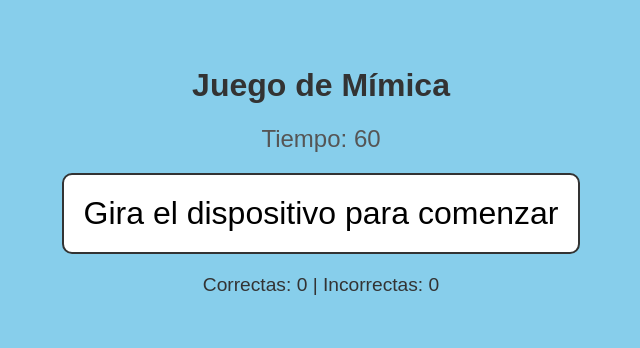
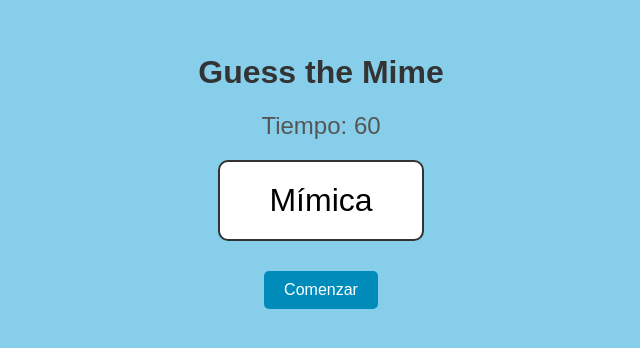
Before and after one commit to Alezcolol/juego-mimica, a plain HTML site: page index.html in a window 1280 px wide. Shown: the part 224-572 px from the top of the page, without its empty margins (319-959 px from the left). Drawn offline with Linux system fonts and the light colour scheme.

Commit message:
Update index.html

```diff
--- a/index.html
+++ b/index.html
@@ -3,17 +3,16 @@
 <head>
     <meta charset="UTF-8">
     <meta name="viewport" content="width=device-width, initial-scale=1.0">
-    <title>Juego de Mímica</title>
+    <title>Guess the Mime</title>
     <link rel="stylesheet" href="styles.css">
 </head>
 <body>
     <div class="container">
-        <h1>Juego de Mímica</h1>
+        <h1>Guess the Mime</h1>
         <div class="game">
             <div id="timer" class="timer">Tiempo: 60</div>
-            <div id="wordDisplay" class="word-display">Gira el dispositivo para comenzar</div>
-            <button id="startButton" class="btn" style="display: none;">Comenzar</button>
-            <div id="score" class="score">Correctas: 0 | Incorrectas: 0</div>
+            <div id="wordDisplay" class="word-display">Mímica</div>
+            <button id="startButton" class="btn">Comenzar</button>
         </div>
     </div>
     <script src="script.js"></script>
```
